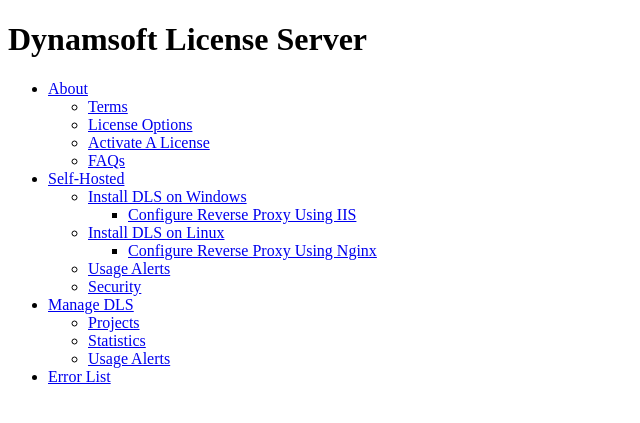
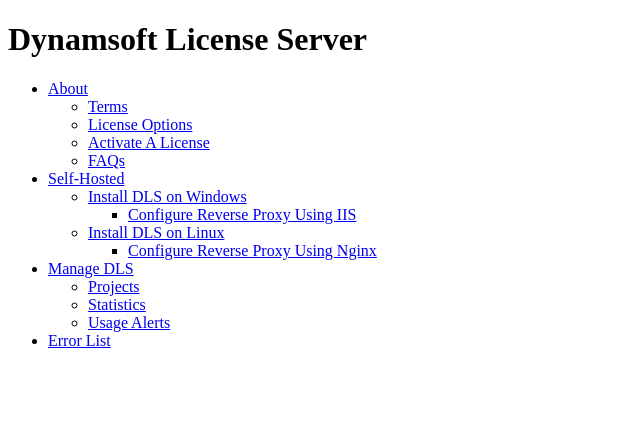
Before and after one commit to dynamsoft-docs/license-server-docs, a Jekyll site: the page built from index.md, in a window 1280 px wide, cut to the strip 208-964 px from the top of the page. Shown: the top 423 px of the strip, without its empty margins (0-640 px from the left). Built offline with Jekyll 4.4.1, drawn with Linux system fonts in a browser that asks for light colours; comment, search, counter and statistics services are not loaded.

Commit message:
remove security page

```diff
--- a/_includes/sidelist-selfhosting/index.html
+++ b/_includes/sidelist-selfhosting/index.html
@@ -15,8 +15,6 @@
                 </li>
             </ul>
         </li>
-        <li><a href="{{ site.common }}usagealerts.html" class="otherLinkColour">Usage Alerts</a></li>
-        <li><a href="{{ site.selfhosted }}security.html" class="otherLinkColour">Security</a></li>
         {%- endif -%}
     </ul>
 </li>
--- a/index.md
+++ b/index.md
@@ -18,8 +18,6 @@
         - [Configure Reverse Proxy Using IIS]({{site.selfhosted}}configurereverseproxyusingiis.html)
     - [Install DLS on Linux]({{site.selfhosted}}DLSonlinux.html)
         - [Configure Reverse Proxy Using Nginx]({{site.selfhosted}}configurereverseproxyusingnginx.html)
-    - [Usage Alerts]({{site.common}}usagealerts.html)
-    - [Security]({{site.selfhosted}}security.html)
 * [Manage DLS]({{site.common}}project.html)
     - [Projects]({{site.common}}project.html)
     - [Statistics]({{site.common}}statistics.html)
```
